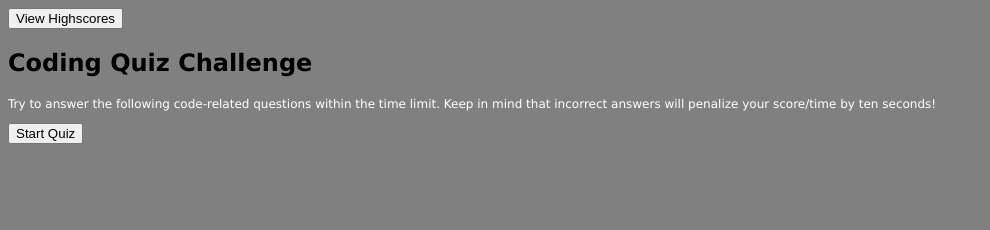
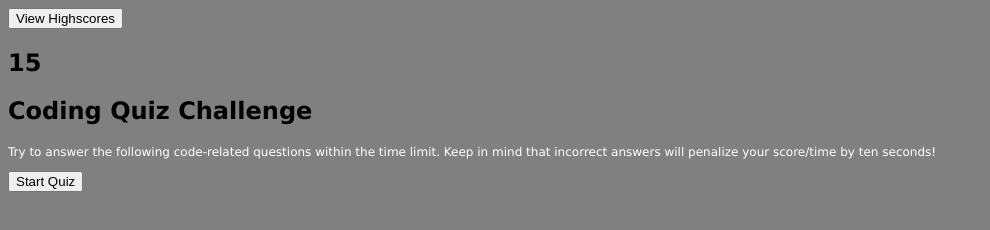
Before and after one commit to msgloriayang/CodeQuiz, a plain HTML site: page index.html in a window 1280 px wide. Shown: the whole page, without its empty margins (0-990 px from the left). Drawn offline with Linux system fonts and the light colour scheme.

Commit message:
added timer text to start page

```diff
--- a/index.html
+++ b/index.html
@@ -11,7 +11,8 @@
 
     <section class="topSection">
         <button>View Highscores</button>
-        <p class="secs"></p>
+        <!-- timer -->
+        <h1 id="timer"></h1>
     </section>
 
     <section class="startPage">
--- a/script.js
+++ b/script.js
@@ -96,9 +96,17 @@ function wrongAnswer(){
 }
 
 // timer
-var myfunc = setInterval(function() {
-if (timeleft < 0) {
-    clearInterval(myfunc);
-   	document.getElementById("secs").innerHTML = "";
-    document.getElementById("end").innerHTML = "TIME UP!!";
-}}
+var counter = 20;
+
+window.setInterval(function () {
+	counter--;
+	if (counter >= 0) {
+		var span;
+		span = document.getElementById("timer");
+		span.innerHTML = counter;
+	}
+	if (counter === 0) {
+		clearInterval(counter);
+	}
+
+}, 1000);
```
